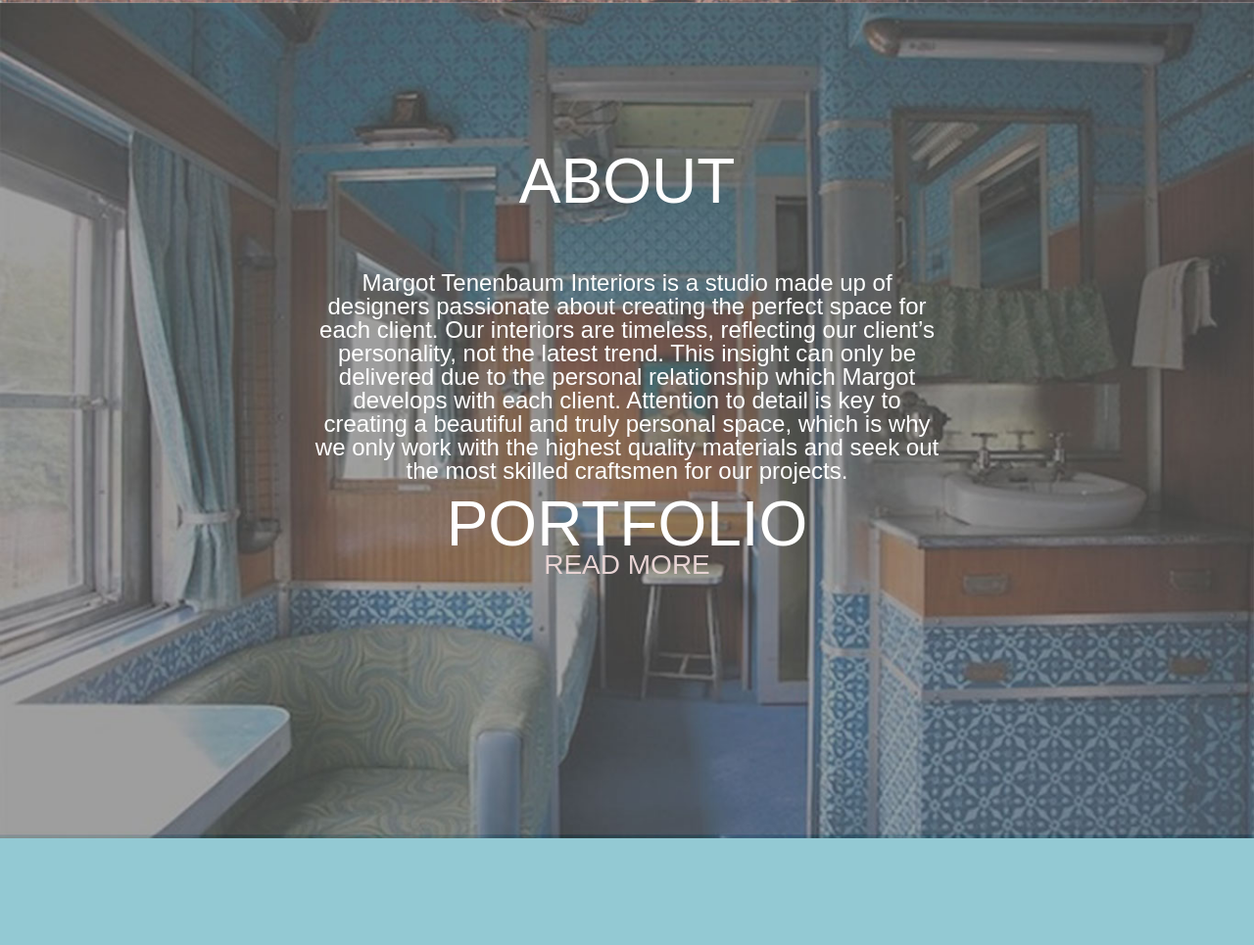
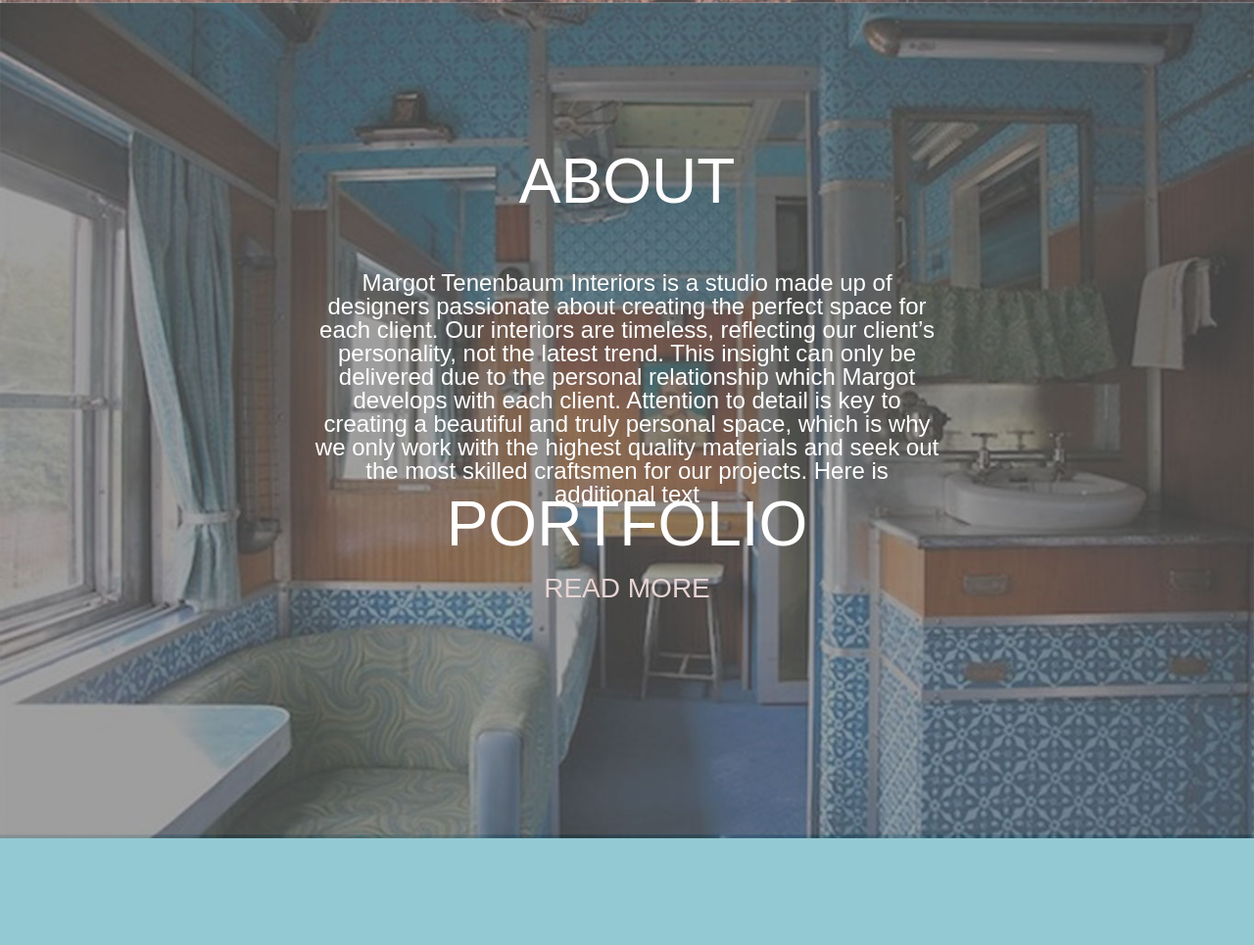
Before and after one commit to catherinedegroot/MTI-, a plain HTML site: page index.html in a window 1280 px wide. Shown: the part 851-1816 px from the top of the page at 98% size. Drawn offline with nearby package versions, Linux system fonts and the light colour scheme; a web font is replaced by a local one.

Commit message:
additional text added

```diff
--- a/index.html
+++ b/index.html
@@ -73,7 +73,7 @@
 
 		<div id="about" class="center">
 			<a href="about.html"><h2>about</h2></a>
-			<div class="pfifty"> <p>Margot Tenenbaum Interiors is a studio made up of designers passionate about creating the perfect space for each client. Our interiors are timeless, reflecting our client’s personality, not the latest trend. This insight can only be delivered due to the personal relationship which Margot develops with each client. Attention to detail is key to creating a beautiful and truly personal space, which is why we only work with the highest quality materials and seek out the most skilled craftsmen for our projects. </p>
+			<div class="pfifty"> <p>Margot Tenenbaum Interiors is a studio made up of designers passionate about creating the perfect space for each client. Our interiors are timeless, reflecting our client’s personality, not the latest trend. This insight can only be delivered due to the personal relationship which Margot develops with each client. Attention to detail is key to creating a beautiful and truly personal space, which is why we only work with the highest quality materials and seek out the most skilled craftsmen for our projects. Here is additional text</p>
 			</div>
 			<div id="readmore"><a href="about.html">read more</a></div>
 
```
